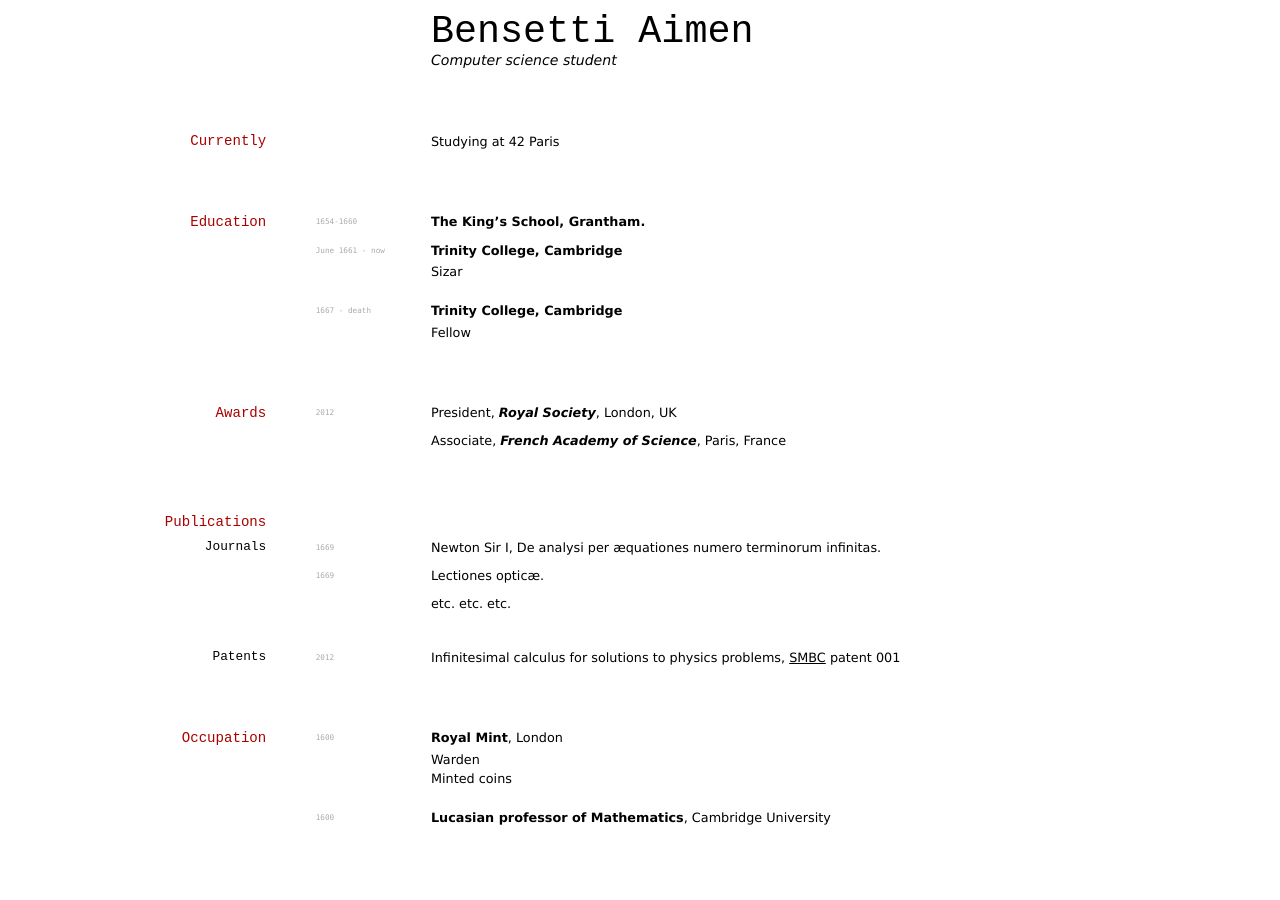
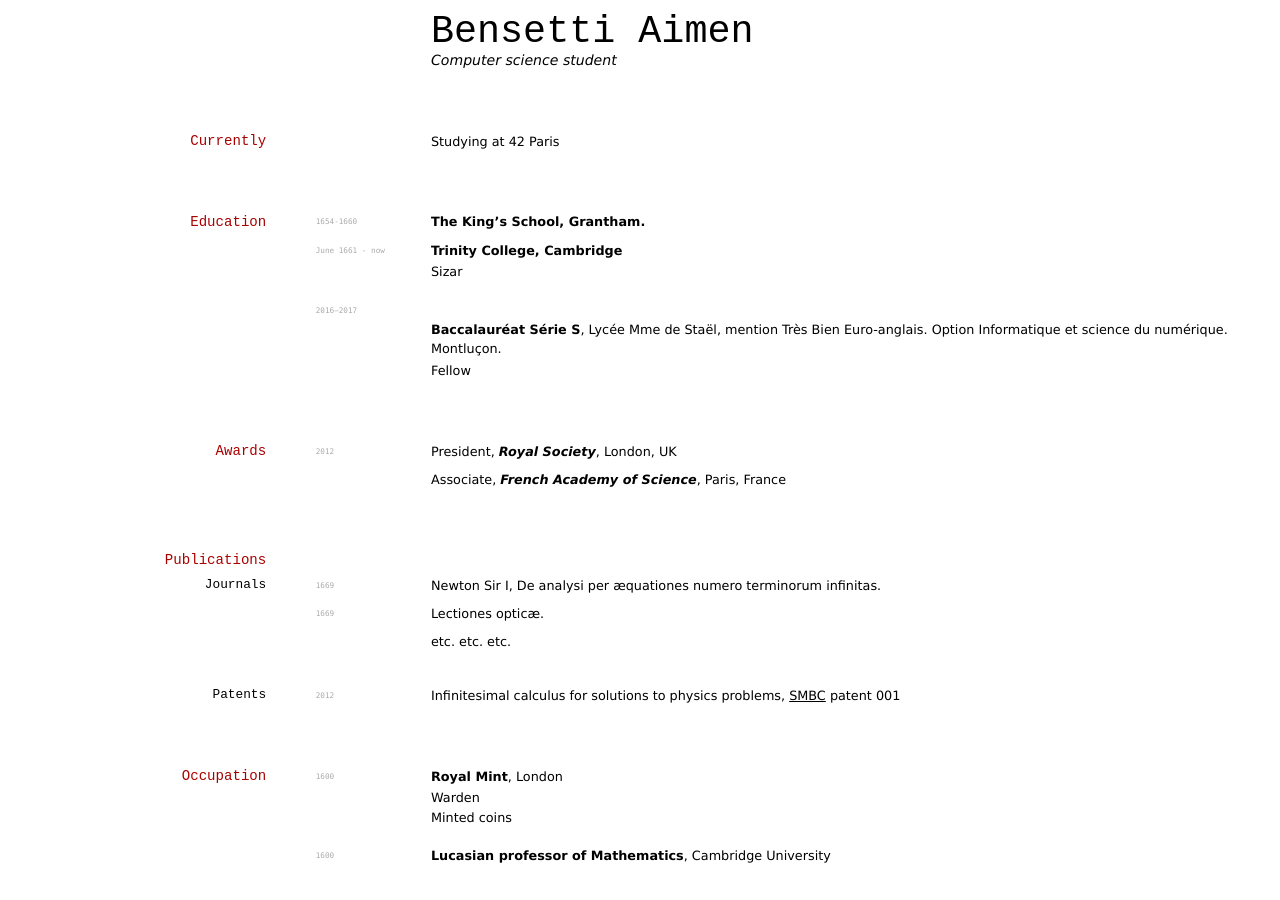
Before and after one commit to elipapa/markdown-cv, a Jekyll site: the page built from index.md, in a window 1280 px wide. Built offline with Jekyll 4.4.1, drawn with Linux system fonts in a browser that asks for light colours.

Commit message:
Update index.md

```diff
--- a/index.md
+++ b/index.md
@@ -20,8 +20,8 @@ __Trinity College, Cambridge__
 
 - Sizar
 
-`1667 - death`
-__Trinity College, Cambridge__
+`2016–2017`
+__Baccalauréat Série S__, Lycée Mme de Staël, mention Très Bien Euro-anglais. Option Informatique et science du numérique. Montluçon.
 
 - Fellow
 
```
